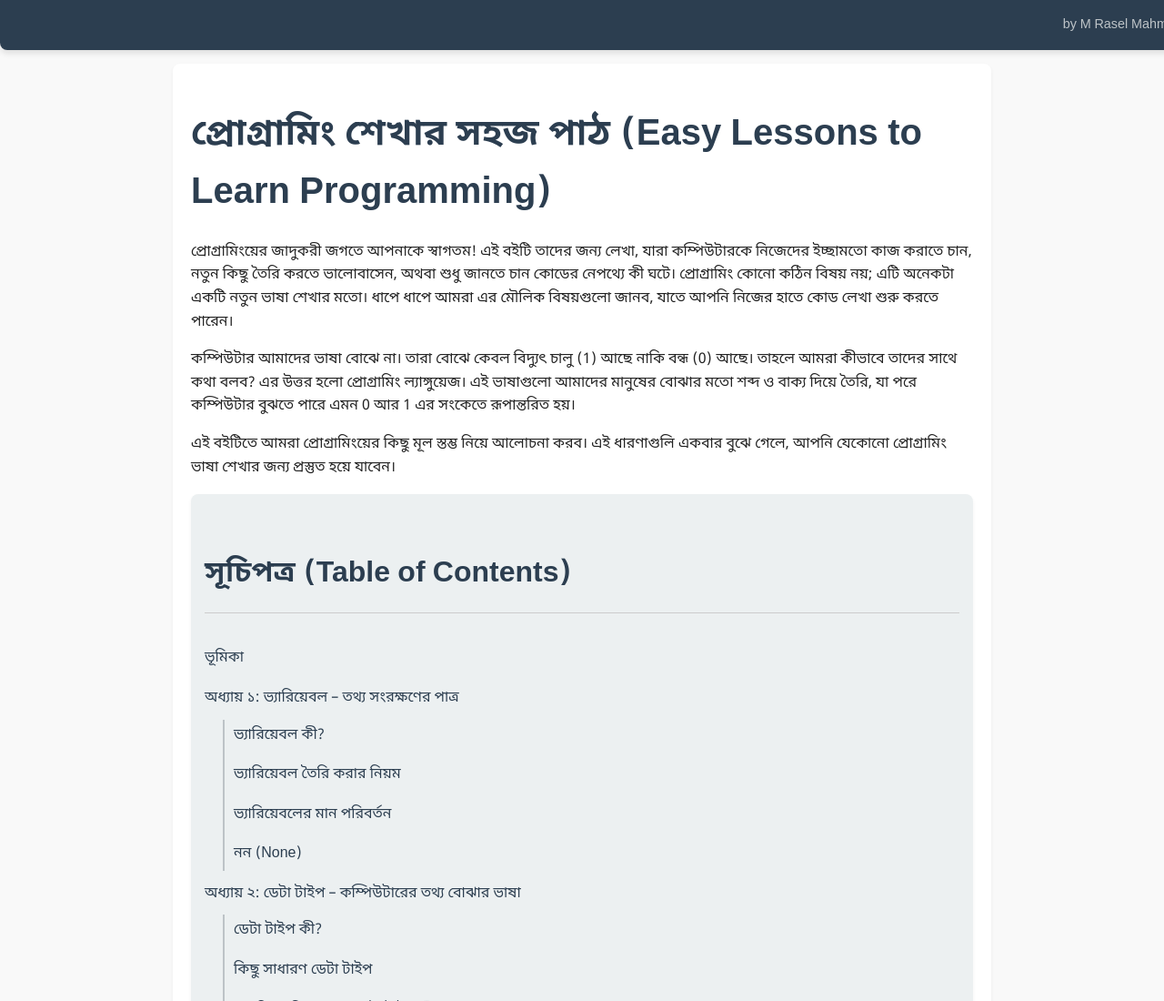
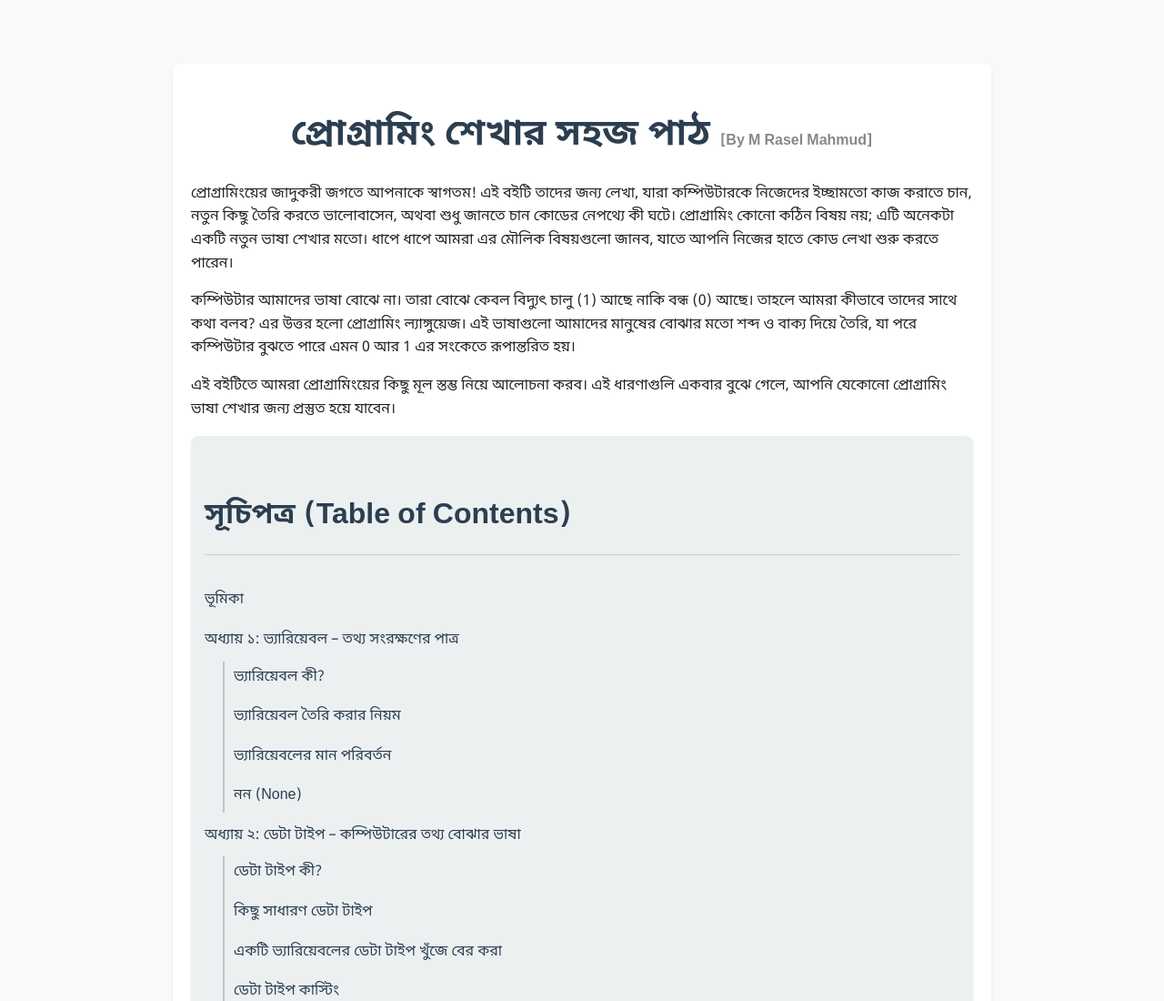
Before and after one commit to RaselMahmud7/BookSite_Dynamic, a website: page index.html in a window 1280 px wide. Shown: the top 1100 px of the page at 91% size. Drawn offline with Linux system fonts and the light colour scheme; a web font is replaced by a local one.

Commit message:
Update index.html

```diff
--- a/index.html
+++ b/index.html
@@ -234,14 +234,12 @@
 </head>
 <body>
 
-    <!-- Fixed Navigation Bar -->
-    <nav class="navbar">
-        <div class="navbar-title"></div> <!-- Removed book name from here -->
-        <div class="navbar-author">by M Rasel Mahmud</div>
-    </nav>
 
 <div class="container">
-<h1>প্রোগ্রামিং শেখার সহজ পাঠ (Easy Lessons to Learn Programming)</h1>
+<h1 style="text-align:center;">
+    প্রোগ্রামিং শেখার সহজ পাঠ
+    <span style="font-size:1rem; color:#888;">[By M Rasel Mahmud]</span>
+</h1>
 
 <p>প্রোগ্রামিংয়ের জাদুকরী জগতে আপনাকে স্বাগতম! এই বইটি তাদের জন্য লেখা, যারা কম্পিউটারকে নিজেদের ইচ্ছামতো কাজ করাতে চান, নতুন কিছু তৈরি করতে ভালোবাসেন, অথবা শুধু জানতে চান কোডের নেপথ্যে কী ঘটে। প্রোগ্রামিং কোনো কঠিন বিষয় নয়; এটি অনেকটা একটি নতুন ভাষা শেখার মতো। ধাপে ধাপে আমরা এর মৌলিক বিষয়গুলো জানব, যাতে আপনি নিজের হাতে কোড লেখা শুরু করতে পারেন।</p>
 
```
Lines whose indentation alone changed are shown as unchanged.
